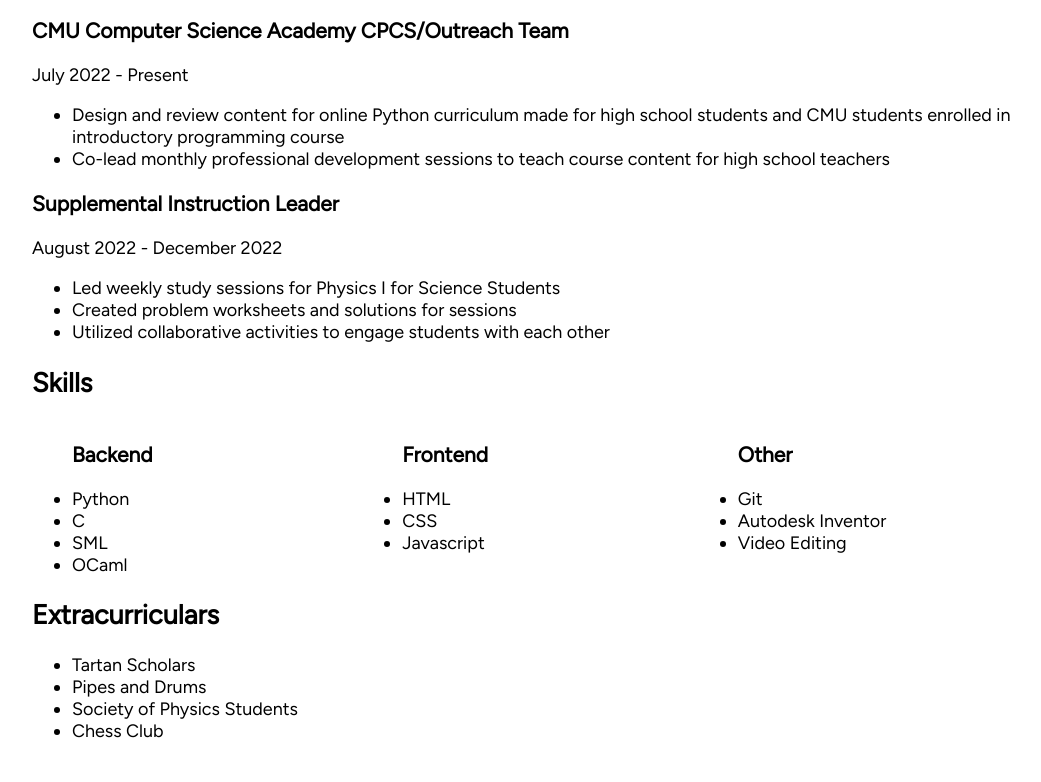
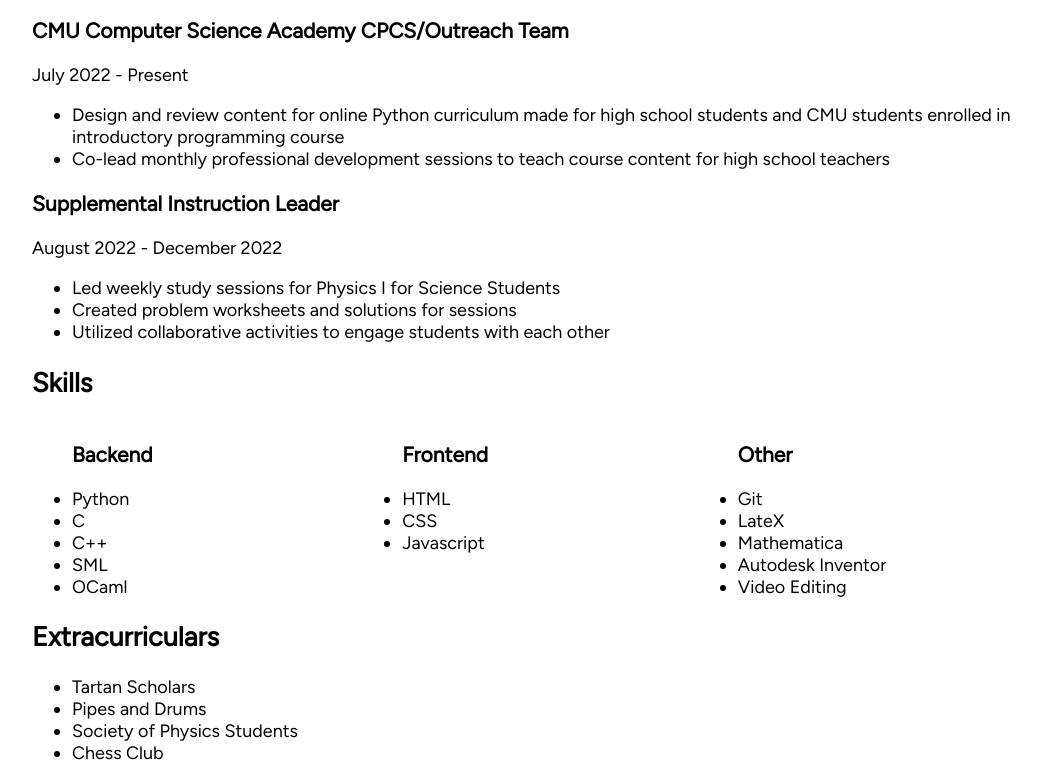
Before and after one commit to snah0902/snah0902.github.io, a plain HTML site: page resume.html in a window 1280 px wide. Shown: the part 818-1600 px from the top of the page, without its empty margins (76-1117 px from the left). Before the commit the page ends 1578 px from the top, so only its background shows below. Drawn offline with Linux system fonts and the light colour scheme; a web font is replaced by a local one.

Commit message:
updated resume

```diff
--- a/resume.html
+++ b/resume.html
@@ -93,6 +93,7 @@
         <h3>Backend</h3>
         <li>Python</li>
         <li>C</li>
+        <li>C++</li>
         <li>SML</li>
         <li>OCaml</li>
       </ul>
@@ -108,6 +109,8 @@
       <ul class="skills">
         <h3>Other</h3>
         <li>Git</li>
+        <li>LateX</li>
+        <li>Mathematica</li>
         <li>Autodesk Inventor</li>
         <li>Video Editing</li>
       </ul>
```
Also changed, not shown: 1 other file.
